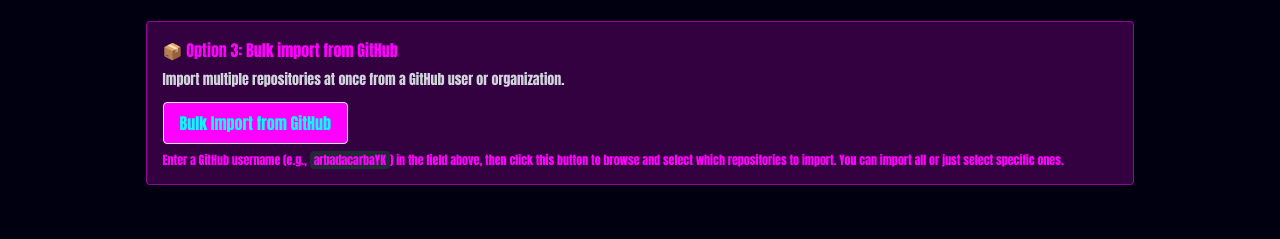
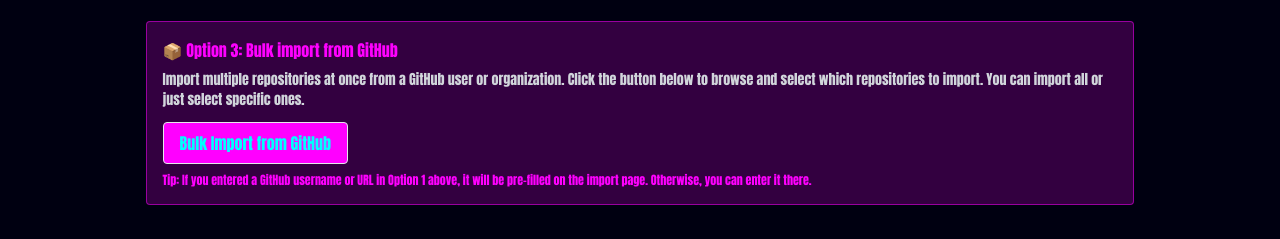
Before and after one commit to arbadacarbaYK/gittr, a Next.js app in the folder ui/: page /new in a window 1280 px wide. Shown: the part 631-870 px from the top of the page. Built offline with nearby package versions, Linux system fonts and the light colour scheme; no server answers; what nostr-relaypool would draw is missing.

Commit message:
Fix: Update bulk import text to not reference a field that doesn't exist before clicking the button

```diff
--- a/ui/src/app/new/page.tsx
+++ b/ui/src/app/new/page.tsx
@@ -551,12 +551,12 @@
       <div className="mb-6 p-4 bg-purple-900/20 border border-purple-500/50 rounded">
         <h2 className="font-semibold text-purple-400 mb-2">📦 Option 3: Bulk import from GitHub</h2>
         <p className="text-sm text-gray-300 mb-3">
-          Import multiple repositories at once from a GitHub user or organization.
+          Import multiple repositories at once from a GitHub user or organization. Click the button below to browse and select which repositories to import. You can import all or just select specific ones.
         </p>
         <button
           className="border px-4 py-2 inline-block bg-purple-600 hover:bg-purple-700 text-white rounded"
           onClick={() => {
-            // Extract GitHub username from URL field
+            // Extract GitHub username from URL field (if user entered one in Option 1)
             let githubUser = "";
             const trimmed = url.trim();
 
@@ -596,7 +596,7 @@
           Bulk Import from GitHub
         </button>
         <p className="text-xs mt-2 text-gray-400">
-          Enter a GitHub username (e.g., <code className="bg-gray-800 px-1 rounded">arbadacarbaYK</code>) in the field above, then click this button to browse and select which repositories to import. You can import all or just select specific ones.
+          <strong>Tip:</strong> If you entered a GitHub username or URL in Option 1 above, it will be pre-filled on the import page. Otherwise, you can enter it there.
         </p>
       </div>
       {/* Debug: Show entity info - only render on client to avoid hydration mismatch */}
```
